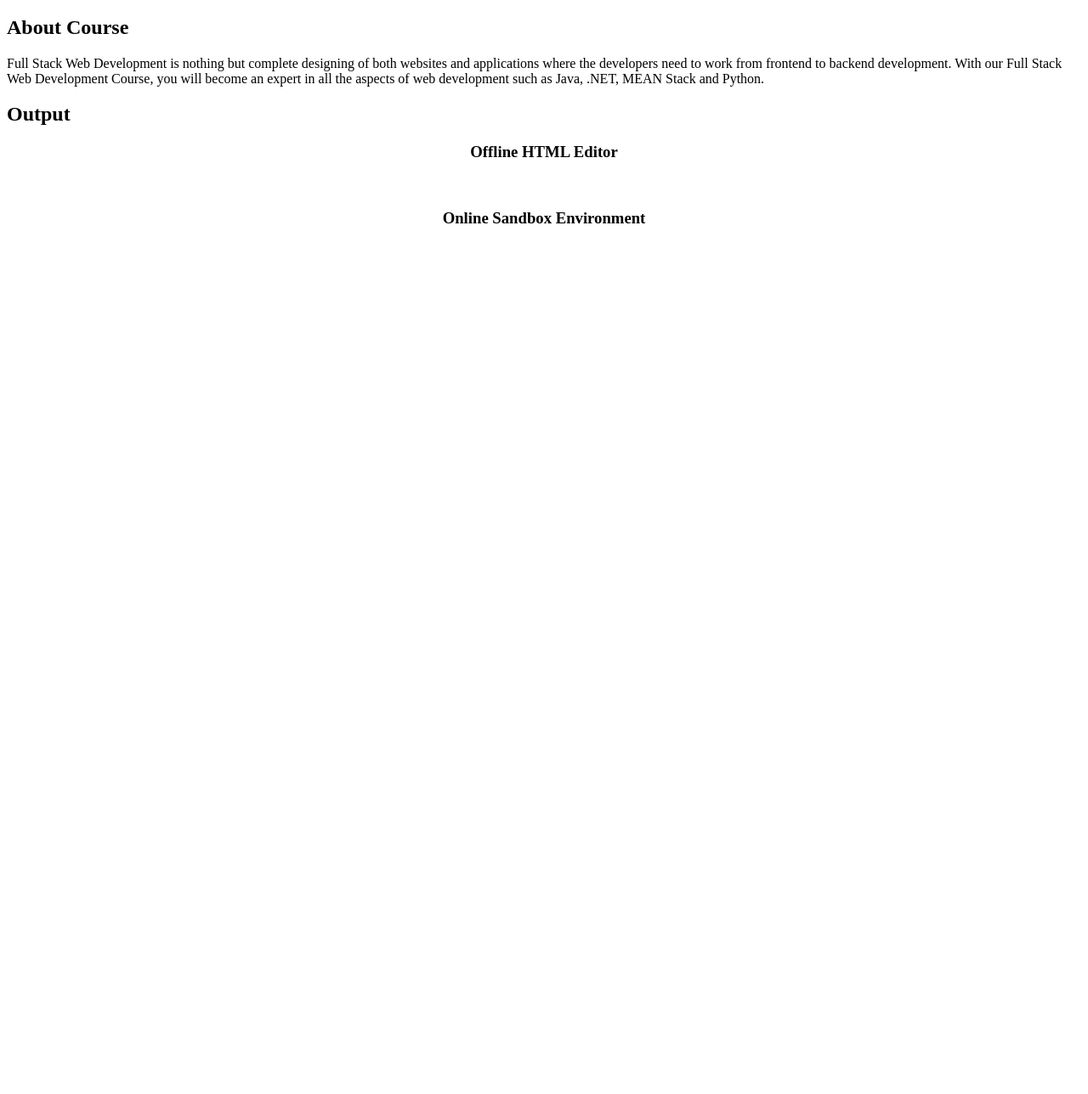
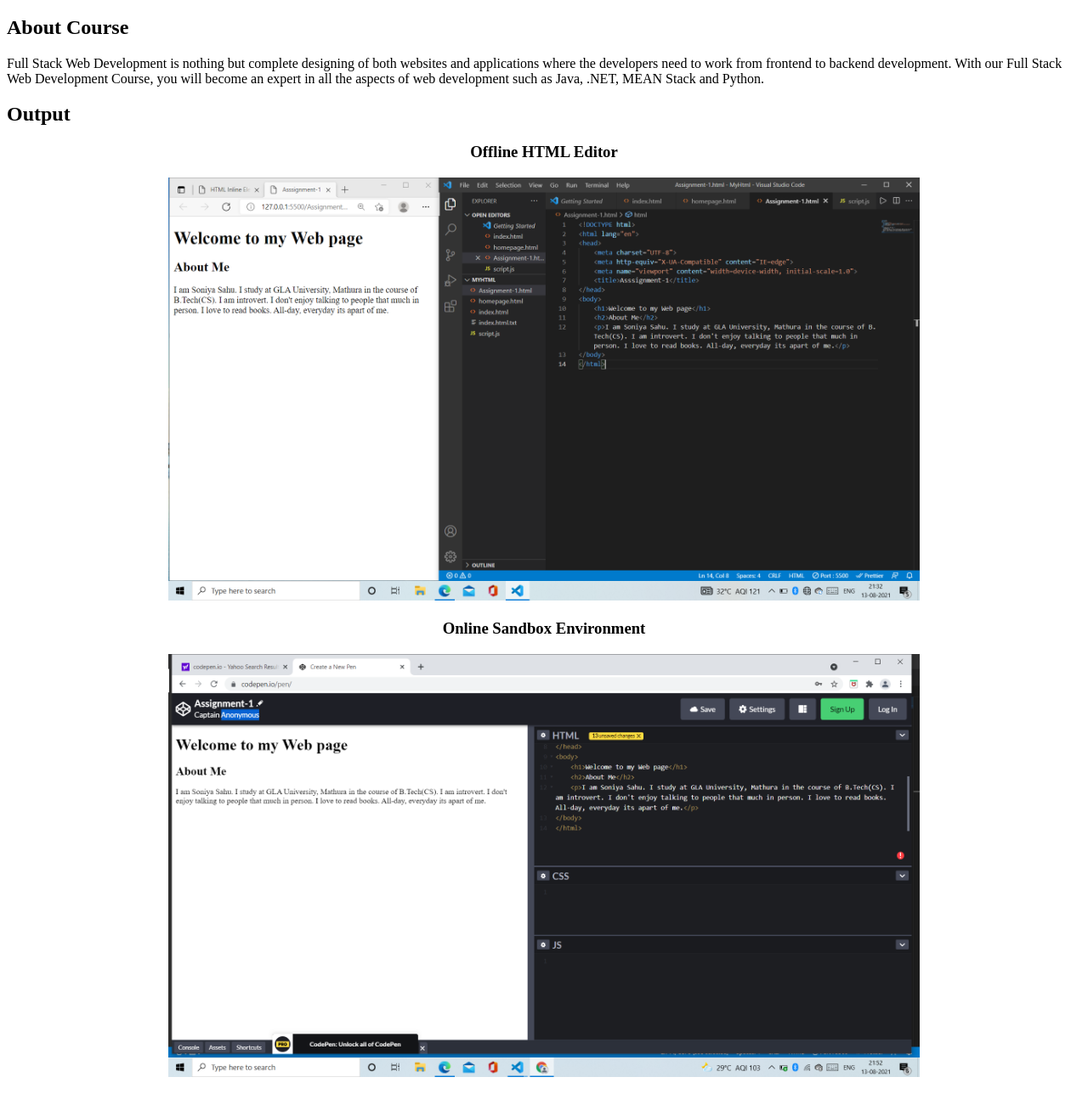
Before and after one commit to soniyasahu31/FULLSTACK-1_Assignments, a plain HTML site: page Pages/Practical-1.html in a window 1280 px wide. Shown: the part 102-1390 px from the top of the page at 85% size. Before the commit the page ends 800 px from the top, so only its background shows below. Drawn offline with Linux system fonts and the light colour scheme.

Commit message:
img added

```diff
--- a/Pages/Practical-1.html
+++ b/Pages/Practical-1.html
@@ -15,11 +15,11 @@
     <h2>Output</h2>
     <h3 style="text-align: center;">Offline HTML Editor</h3>
     <p style="text-align: center;">
-    <img src="../img/img-1.png" alt="" width="70%">
+    <img src="../image/img-1.png" alt="" width="70%">
     </p>
     <h3 style="text-align: center;">Online Sandbox Environment</h3>
     <p style="text-align: center;">
-        <img src="../img/img-2.png" alt=""width="70%">
+        <img src="../image/img-2.png" alt=""width="70%">
     </p>
 </body>
 </html>
```
Also changed, not shown: Pages/Practical-3.html (+1 -1 lines).
